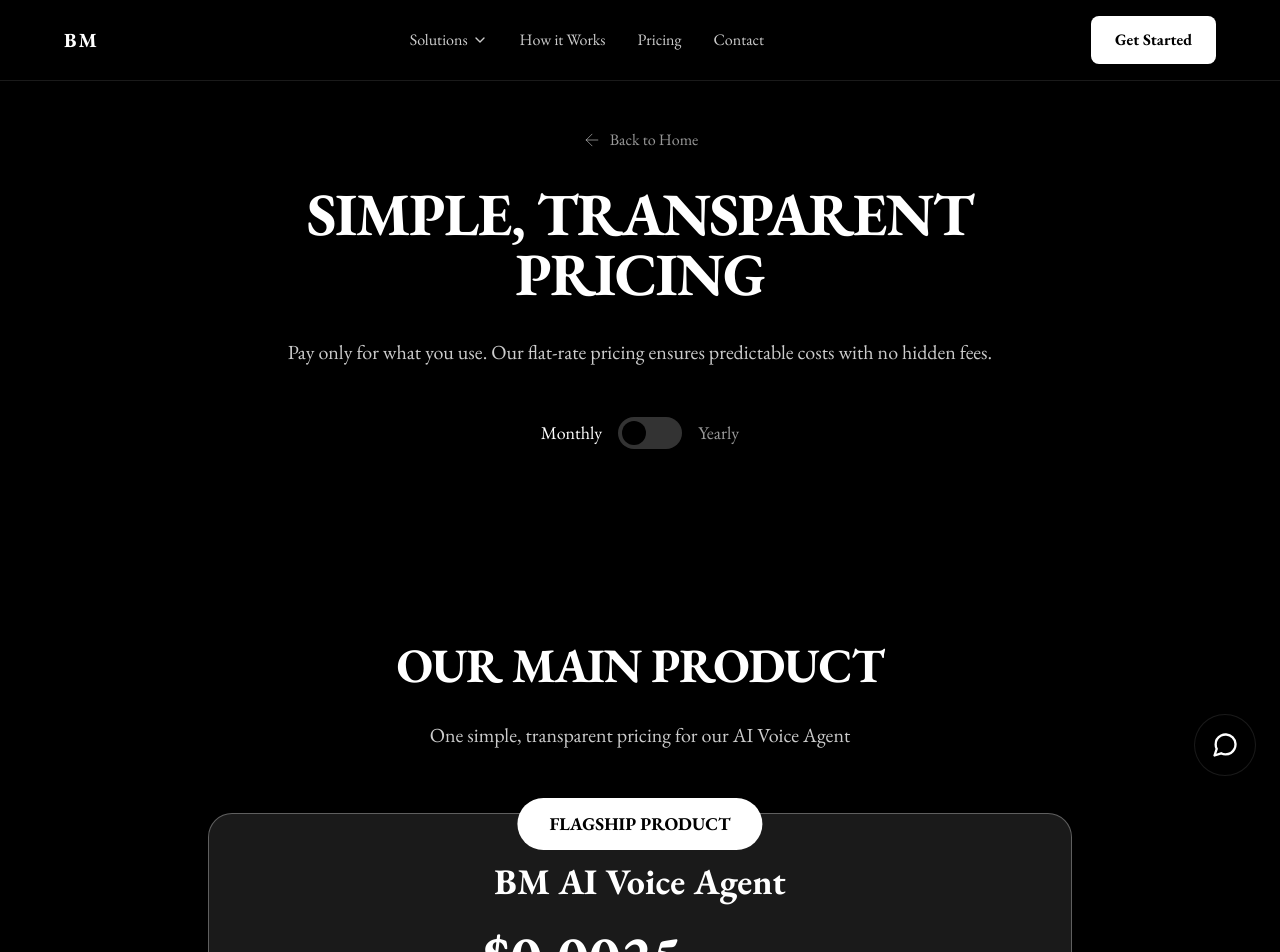
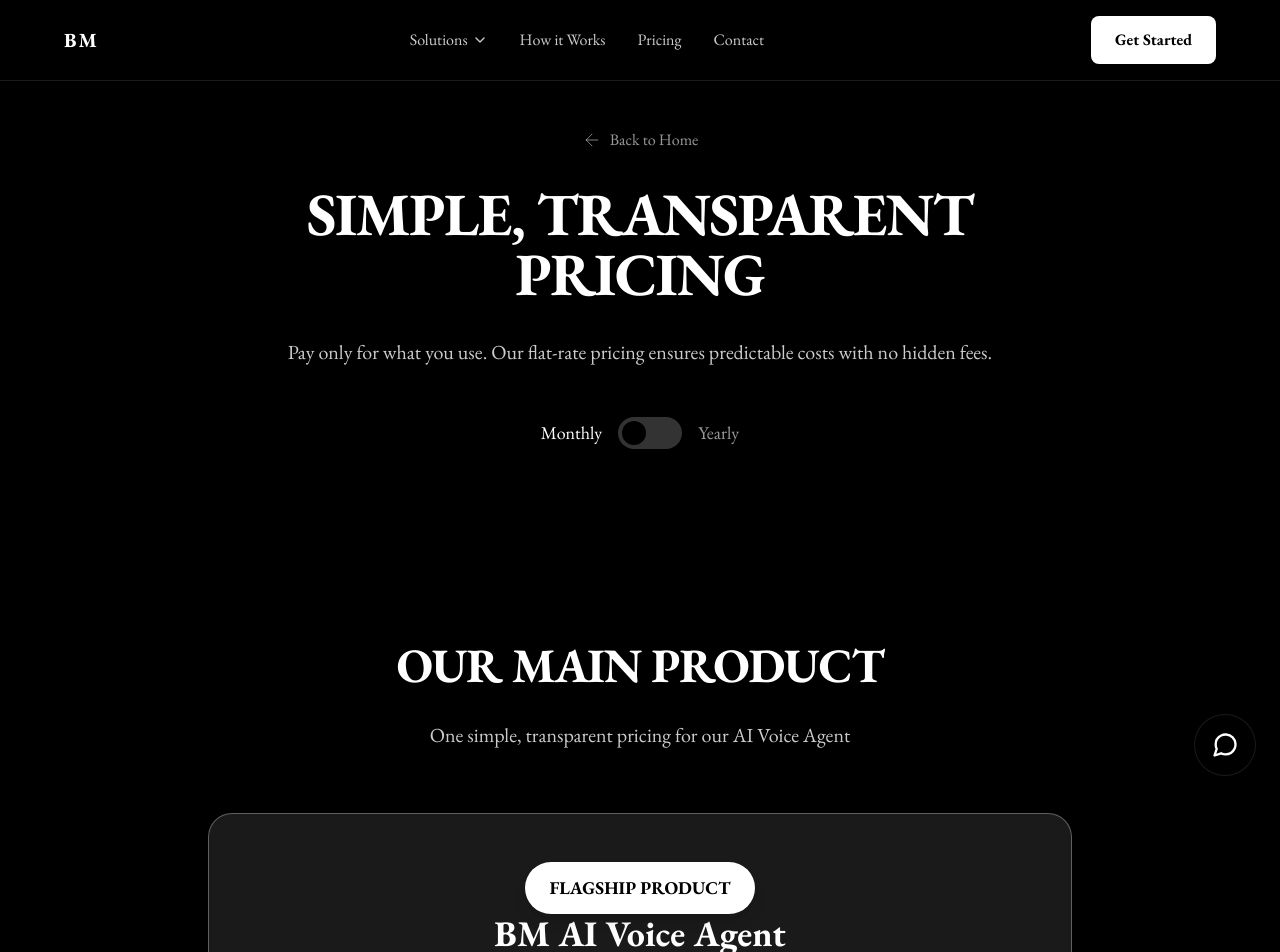
Before and after one commit to bendon/bm-ai-v1, a Next.js app: page /pricing in a window 1280 px wide. Shown: the top 952 px of the page. Built offline with nearby package versions, Linux system fonts and the light colour scheme.

Commit message:
Font Fixes

```diff
--- a/src/app/globals.css
+++ b/src/app/globals.css
@@ -26,7 +26,5 @@ body {
   font-family:
     'EB Garamond',
     'Georgia',
-    'Times New Roman',
-    Times,
     serif;
 }
--- a/src/app/pricing/page.tsx
+++ b/src/app/pricing/page.tsx
@@ -115,8 +115,12 @@ export default function Pricing() {
           </div>
 
           <div className="relative bg-white/10 border border-white/30 rounded-3xl p-12 backdrop-blur-xl">
-            <div className="absolute -top-4 left-1/2 transform -translate-x-1/2 bg-white text-black px-8 py-3 rounded-full text-lg font-bold">
+            <div className="flex flex-col items-center">
+              {/* Badge */}
+              <div className="relative z-10 mb-4 md:mb-0 md:-mb-8 w-full flex justify-center">
+                <span className="inline-block bg-white text-black px-6 py-3 rounded-full font-bold text-lg shadow-lg">
                   FLAGSHIP PRODUCT
+                </span>
               </div>
 
               <div className="text-center mb-12">
@@ -162,6 +166,7 @@ export default function Pricing() {
                 <button className="bg-white text-black px-12 py-6 rounded-2xl text-xl font-bold hover:bg-white/90 hover:-translate-y-1 hover:shadow-2xl transition-all">
                   {mainProduct.cta}
                 </button>
+              </div>
             </div>
           </div>
         </div>
```
Lines whose indentation alone changed are shown as unchanged.
